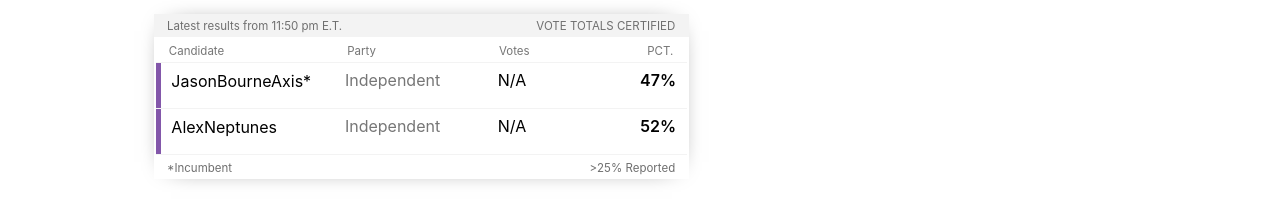
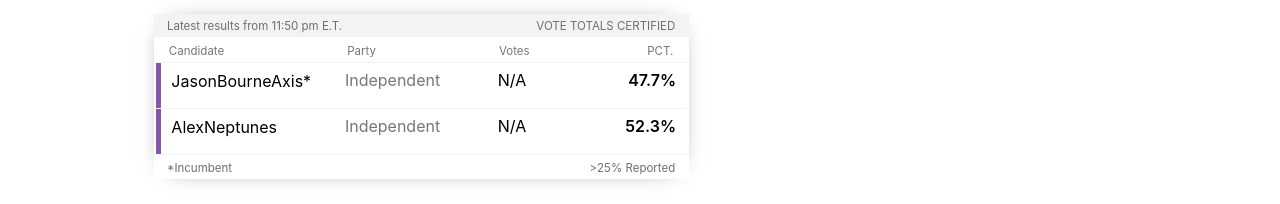
Before and after one commit to RestiveSole267/anctimes-elections, a React (Create React App) app: page /anctimes-elections/ridgeway in a window 1280 px wide. Shown: the part 691-895 px from the top of the page. Built offline with nearby package versions, Linux system fonts and the light colour scheme.

Commit message:
final votes for tonight

```diff
--- a/src/ridgeway/ridgeway.js
+++ b/src/ridgeway/ridgeway.js
@@ -72,14 +72,14 @@ class RidgewayElectionFeed extends React.Component{
                                 <div className='can-name-unoffical'>JasonBourneAxis*</div>
                                 <div className='can-party'>Independent</div>
                                 <div className='can-votes'>N/A</div>
-                                <div className='can-pct'>47%</div>
+                                <div className='can-pct'>47.7%</div>
                             </tr>
                             <tr className='candidate-2'>
                                 <div className='can-partycolor-ind'></div>
                                 <div className='can-name2'>AlexNeptunes</div>
                                 <div className='can-party'>Independent</div>
                                 <div className='can-votes'>N/A</div>
-                                <div className='can-pct'>52%</div>
+                                <div className='can-pct'>52.3%</div>
                             </tr>
                         </table>
                         <div className='footer-table'>
```
